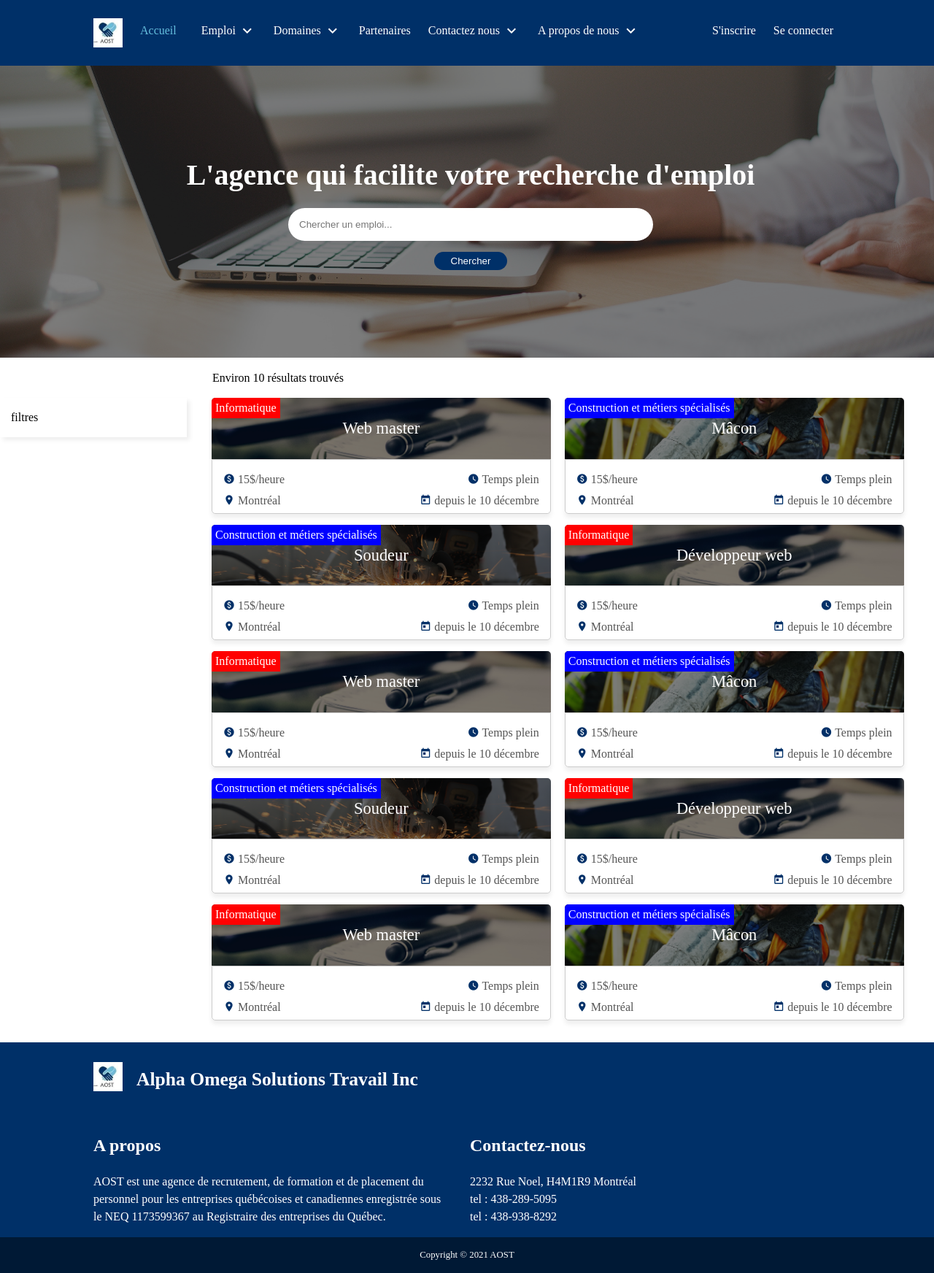
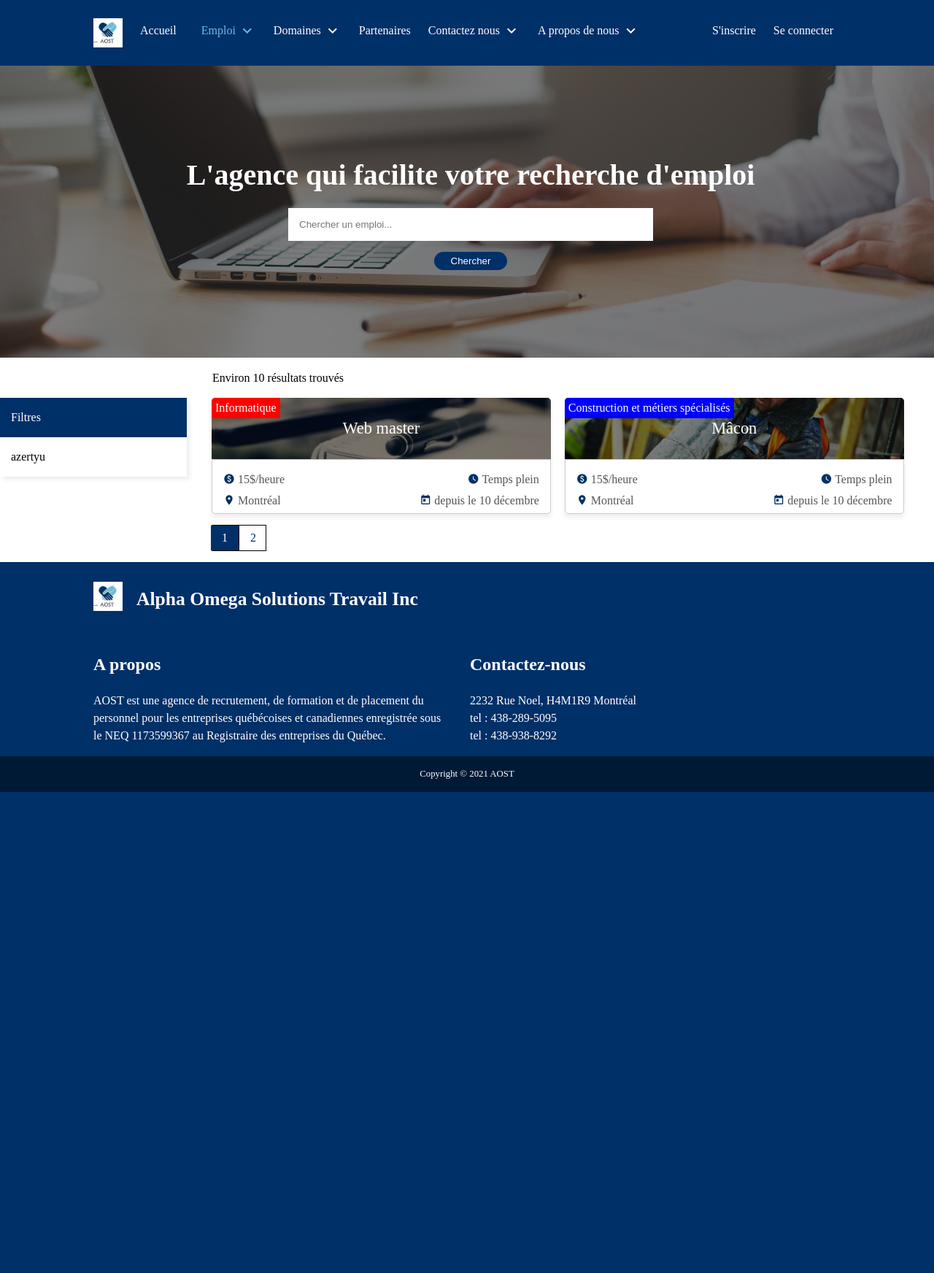
Before and after one commit to donaldnkouathio/aost, a PHP site: page /emploi/offres/index.php in a window 1280 px wide. Shown: the whole page at 73% size. After the commit the page ends 1085 px from the top, so only its background shows below. Run offline with PHP 8.4, Linux system fonts and the light colour scheme.

Commit message:
Auto suggestion

```diff
--- a/emploi/offres/offres.css
+++ b/emploi/offres/offres.css
@@ -1,5 +1,34 @@
 .offres-stats{
   padding: 15px 15px 0 15px;
+}
+.offres-filtres-header{
+  padding: 15px;
+  color: white;
+  background-color: var(--color-primary);
+}
+.offres-filtres-body{
+  padding: 15px;
+}
+
+/*** breadcrumb ***/
+.breadcrumb-contain{
+  border: 1px solid black;
+  display: inline-block;
+}
+.breadcrumb-item{
+  display: inline-block;
+  border-left: 1px solid black;
+  padding: 5px 15px;
+  margin: 0 -2px;
+  box-sizing: border-box;
+}
+.breadcrumb-item-active{
+  background-color: var(--color-primary);
+  color: white;
+  border-left: 1px solid var(--color-primary);
+}
+.breadcrumb-item:first-child{
+  border-left: none;
 }
 
 
@@ -11,7 +40,6 @@
   }
   .offres-filtres{
     background-color: white;
-    padding: 15px;
     box-sizing: border-box;
     position: fixed;
     top: 0;
@@ -45,7 +73,6 @@
     display: inline-block;
     width: 20%;
     box-sizing: border-box;
-    padding: 15px;
     position: relative;
   }
   .offres-contain{
--- a/emploi/offres/offres.php
+++ b/emploi/offres/offres.php
@@ -2,8 +2,16 @@
   <div class="container-box-shadow">
     <div class="offset-10-laptop container-box-body" style="">
       <div class="container-title">L'agence qui facilite votre recherche d'emploi</div>
-      <div class="">
-        <input type="text" name="" value="" placeholder="Chercher un emploi...">
+      <div class="form-offres-block">
+        <div class="input-search">
+          <input type="text" id="inputSearchInput" placeholder="Chercher un emploi...">
+
+          <!-- Auto Suggest -->
+          <div class="autoSuggest-block" id="autoSuggest-block">
+
+          </div>
+        </div>
+
         <br>
         <button type="button" class="btn btn-primary" name="button">Chercher</button>
       </div>
@@ -14,10 +22,17 @@
 <div class="offres-block">
   <div class="offres-stats">
     Environ 10 résultats trouvés
+    <span class="float-right btn btn-primary filtresBtn hide-on-laptop">Filtres</span>
   </div>
 
   <div class="offres-filtres">
-    filtres
+    <div class="offres-filtres-header">
+      Filtres
+      <i class="material-icons hide-on-laptop vertical-align-bottom cursor-pointer filtresBtnClose float-right"> close</i>
+    </div>
+    <div class="offres-filtres-body">
+      azertyu
+    </div>
   </div>
   <div class="offres-contain">
 
@@ -27,17 +42,31 @@
         $posteTab = ["Web master","Mâcon","Soudeur","Développeur web"];
         $domaineTab = ["Informatique", "Construction et métiers spécialisés ", "Construction et métiers spécialisés ", "Informatique"];
         $colorTab = ["red", "blue", "blue", "red"];
-        $j=-1;
-        for($i=0; $i<10; $i++){
-          $j++;
-          if($j>=count($bgTab)){
-            $j=0;
-          }
+
+        $actuParPage= 2; // actu par page
+        $nombreDePages=ceil(count($domaineTab)/$actuParPage); // nombre total de page
+        if(isset($_GET['page'])) // Si la variable $_GET['page'] existe...
+        {
+           $pageActuelle=intval($_GET['page']);
+
+           if($pageActuelle>$nombreDePages) // Si la valeur de $pageActuelle (le numéro de la page) est plus grande que $nombreDePages...
+           {
+                $pageActuelle=$nombreDePages;
+           }
+        }
+        else // Sinon
+        {
+           $pageActuelle=1; // La page actuelle est la n°1
+        }
+
+        $premiereEntree=($pageActuelle-1)*$actuParPage; // On calcule la première entrée à lire
+
+        for($i= $premiereEntree; $i < $actuParPage + $premiereEntree; $i++){
       ?>
         <a href="#" class="ep-contain">
-          <div class="ep-header" style="background-image: url('/aost/img/bg/<?php echo $bgTab[$j]; ?>.jpg')">
-            <span class="ep-poste"><?php echo $posteTab[$j]; ?></span>
-            <span class="ep-domaine" style="background-color: <?php echo $colorTab[$j]; ?>"><?php echo $domaineTab[$j]; ?></span>
+          <div class="ep-header" style="background-image: url('/aost/img/bg/<?php echo $bgTab[$i]; ?>.jpg')">
+            <span class="ep-poste"><?php echo $posteTab[$i]; ?></span>
+            <span class="ep-domaine" style="background-color: <?php echo $colorTab[$i]; ?>"><?php echo $domaineTab[$i]; ?></span>
           </div>
           <div class="ep-footer">
             <div class="ep-footer-top">
@@ -53,5 +82,18 @@
       <?php } ?>
     </div>
 
+    <?php if($nombreDePages > 1){ ?>
+    <div class="breadcrumb-block">
+      <div class="breadcrumb-contain">
+        <?php for($i = 1; $i < $nombreDePages+1; $i++){
+          if($i == $pageActuelle){ ?>
+          <span class="breadcrumb-item breadcrumb-item-active"><?php echo $i; ?></span>
+        <?php  }else{ ?>
+          <a class="breadcrumb-item" href="/aost/emploi/offres/page<?php echo $i; ?>"><?php echo $i; ?></a>
+        <?php }} ?>
+      </div>
+    </div>
+    <?php } ?>
+
   </div>
 </div>
--- a/header/head.php
+++ b/header/head.php
@@ -12,6 +12,8 @@
     <link rel="stylesheet" href="/aost/header/header.css">
     <link rel="stylesheet" href="/aost/footer/footer.css">
     <link rel="stylesheet" href="/aost/outils/css/emploispopulaires.css">
+    <link rel="stylesheet" href="/aost/outils/css/autosuggest.css">
 
     <script type="text/javascript" src="/aost/outils/frameworks/jquery/jquery.js"></script>
     <script type="text/javascript" src="/aost/header/header.js"></script>
+    <script type="text/javascript" src="/aost/outils/js/autosuggest.js"></script>
--- a/header/header.css
+++ b/header/header.css
@@ -22,8 +22,12 @@ header{
 .nav-contain-right li:hover, .nav-contain-left li:hover, .nav-contain-right a:hover, .nav-contain-left a:hover{
   color: var(--nav-text-hover-color) !important;
 }
-.link-hover{
+.link-hover, .sub-link-hover{
   color: var(--nav-text-hover-color) !important;
+}
+.link-mobile-hover{
+  color: var(--nav-mobile-hover-text-color) !important;
+  background-color: var(--nav-mobile-hover-bg-color);
 }
 .nav-contain-right li:hover ul, .nav-contain-left li:hover ul{
   display: block;
@@ -45,6 +49,7 @@ header{
   top: 0;
   left: 0;
   display: none;
+  z-index: 15;
 }
 .nav-mobile-header{
   background-color: var(--color-primary);
@@ -126,6 +131,7 @@ header{
     left: 0;
     right: 0;
     top: 75px;
+    z-index: 20;
     background-color: var(--nav-text-color);
     box-shadow: 2px 2px 6px #555;
     padding-bottom: 15px;
@@ -133,7 +139,7 @@ header{
     display: none;
   }
   .nav-contain-left li ul a, .nav-contain-right li ul a{
-    color: var(--subNav-text-color) !important;
+    color: var(--subNav-text-color);
   }
   .domain-block{
     display: inline-block;
--- a/header/header.php
+++ b/header/header.php
@@ -5,12 +5,12 @@
     </div>
 
     <ul class="nav-contain-left hide-on-mobile" style="">
-      <li><a href="/aost/" class="<?php if($_SESSION["currentPage"]="home"){echo "link-hover";} ?>">Accueil</a></li>
-      <li>
+      <li><a href="/aost/" class="<?php if($_SESSION["currentPage"]=="home"){echo "link-hover";} ?>">Accueil</a></li>
+      <li class="<?php if($_SESSION["currentPage"]=="Offres d'emplois"){echo "link-hover";} ?>">
         <span>Emploi <i class="material-icons vertical-align-bottom"> keyboard_arrow_down </i></span>
 
         <ul>
-          <li><a href="#">Offres d'emploi</a></li>
+          <li><a href="/aost/emploi/offres" class="<?php if($_SESSION["currentPage"]=="Offres d'emplois"){echo "sub-link-hover";} ?>">Offres d'emploi</a></li>
           <li><a href="#">Candidat</a></li>
           <li><a href="#">Candidature spontanée</a></li>
           <li><a href="#">Processus d'embauche</a></li>
@@ -19,15 +19,14 @@
           <li><a href="#">T4 & Relevé</a></li>
         </ul>
       </li>
-
       <li>
         <span>Domaines <i class="material-icons vertical-align-bottom"> keyboard_arrow_down </i></span>
 
         <ul>
           <?php
-            $domaineTab= ["Informatique", "Ressources humaines humaines","Education", "Informatique", "Sécurité", "Ressources humaines", "Ressources humaines","Education"];
-            $imgTab= ["dom", "dom2","dom", "dom2", "dom", "dom2", "dom","dom2"];
-            for($i=0; $i<8; $i++){
+            $domaineTab= ["Informatique", "Ressources humaines humaines","Education", "Ressources humaines humaines","Education", "Informatique", "Sécurité", "Ressources humaines", "Ressources humaines","Education"];
+            $imgTab= ["dom", "dom2","dom", "dom2", "dom", "dom2", "dom","dom2", "dom","dom2"];
+            for($i=0; $i<10; $i++){
           ?>
             <a href="#" class="domain-block" style="background-image: url('/aost/img/domain/<?php echo $imgTab[$i]; ?>.jpg')">
               <div><?php echo $domaineTab[$i].""; ?></div>
@@ -54,9 +53,9 @@
         <i class="material-icons vertical-align-bottom cursor-pointer" id="navMobileBtnClose" style="float:right"> close</i>
       </div>
       <ul class="nav-mobile-body">
-        <li><a href="#">Accueil</a></li>
+        <li><a href="/aost/" class="<?php if($_SESSION["currentPage"]=="home"){echo "link-mobile-hover";} ?>">Accueil</a></li>
 
-        <li id="subNavEmploiBtn"><a>
+        <li id="subNavEmploiBtn"><a  class="<?php if($_SESSION["currentPage"]=="Offres d'emplois"){echo "link-mobile-hover";} ?>">
           Emploi
           <i class="material-icons vertical-align-bottom" style="float:right"> chevron_right </i>
         </a></li>
@@ -90,7 +89,7 @@
         <span style="margin-left: 15px;">Emploi</span>
       </div>
       <ul class="nav-mobile-body">
-        <li><a href="#">Offres d'emploi</a></li>
+        <li><a href="/aost/emploi/offres"  class="<?php if($_SESSION["currentPage"]=="Offres d'emplois"){echo "link-mobile-hover";} ?>">Offres d'emploi</a></li>
         <li><a href="#">Candidat</a></li>
         <li><a href="#">Candidature spontanée</a></li>
         <li><a href="#">Processus d'embauche</a></li>
--- /dev/null
+++ b/outils/css/autosuggest.css
@@ -0,0 +1,77 @@
+.form-offres-block{
+  text-align: center;
+}
+.autoSuggest-block{
+  position: absolute;
+  top: 50px;
+  width: 100%;
+  left: 0;
+  text-align: left;
+  background-color: white;
+  color: black;
+}
+.autoSuggest-item{
+  list-style-type: none;
+  padding: 5px 15px;
+  box-sizing: border-box;
+  border-top: 1px solid var(--color-shadow);
+}
+.autoSuggest-item:first-child{
+  border-top: none;
+}
+.form-offres-block button{
+  width: 100px;
+  padding: 5px;
+  margin-top: 15px;
+}
+.autoSuggest-block{
+  box-shadow: 4px 4px 8px #555;
+}
+.autoSuggest-block li{
+  cursor: pointer;
+}
+.autoSuggest-block li:hover{
+  background-color: var(--color-shadow);
+}
+.input-search{
+  display: inline-block;
+  position: relative;
+  margin-top: 15px;
+  z-index: 10;
+}
+.input-search input{
+  padding: 15px;
+  border: none;
+  box-sizing: border-box;
+}
+
+/***** Media Query *****/
+
+/* Mobile */
+@media (max-width: 575px) {
+
+}
+
+/* Tablette */
+@media (max-width: 991px) {
+  .input-search{
+    width: 300px;
+  }
+  .input-search input{
+    width: 300px;
+  }
+}
+
+/* Laptop */
+@media (min-width: 992px) {
+  .input-search{
+    width: 500px;
+  }
+  .input-search input{
+    width: 500px;
+  }
+}
+
+/* TV */
+@media (min-width: 1441px) {
+}
--- a/outils/css/global.css
+++ b/outils/css/global.css
@@ -29,6 +29,12 @@ body {
 }
 .cursor-pointer{
   cursor: pointer;
+}
+.position-relative{
+  position: relative !important;
+}
+.float-right{
+  float: right !important;
 }
 
 .container-box{
@@ -91,18 +97,6 @@ body {
     padding-top: 20px;
     padding-bottom: 20px;
   }
-  .container-box-body input{
-      width: 300px;
-      padding: 15px;
-      border-radius: 25px;
-      border: none;
-      box-sizing: border-box;
-      margin-top: 15px;
-  }
-  .container-box-body button{
-      padding: 5px 15px;
-      margin-top: 15px;
-  }
 }
 
 /* Tablette */
@@ -136,19 +130,6 @@ body {
   .container-box{
     /*height: 400px;*/
   }
-  .container-box-body input{
-    width: 500px;
-    padding: 15px;
-    border-radius: 25px;
-    border: none;
-    box-sizing: border-box;
-    margin-top: 15px;
-  }
-  .container-box-body button{
-    width: 100px;
-    padding: 5px;
-    margin-top: 15px;
-  }
 
 }
 
```
Also changed, not shown: emploi/offres/offres.js (added, +26 -0 lines), home/home.php (+9 -2 lines), outils/js/autosuggest.js (added, +46 -0 lines), emploi/offres/.htaccess (added).
